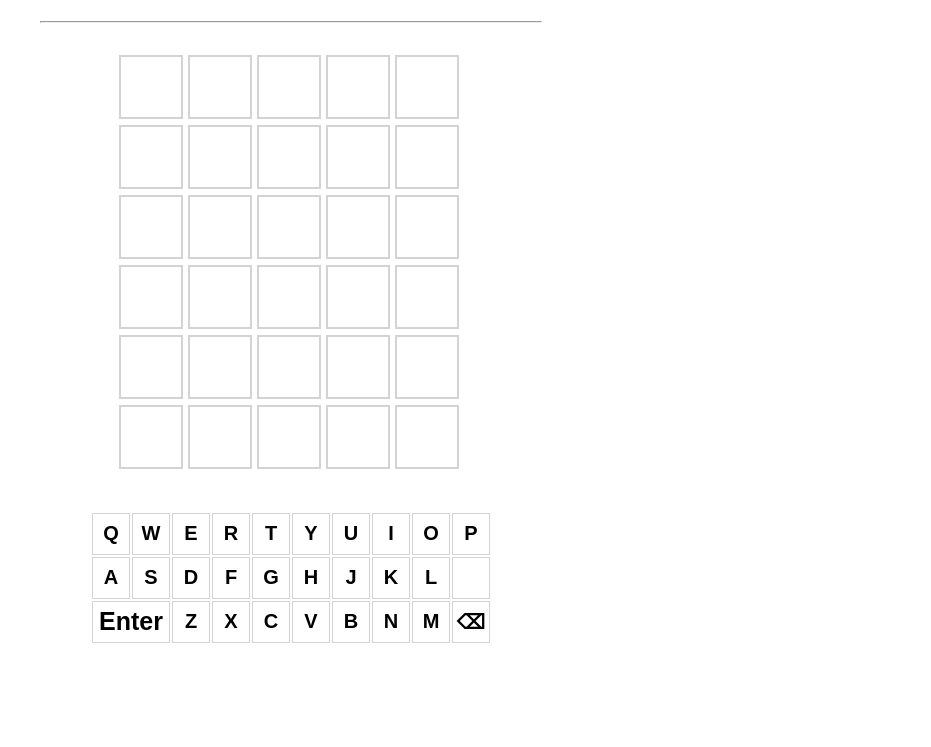
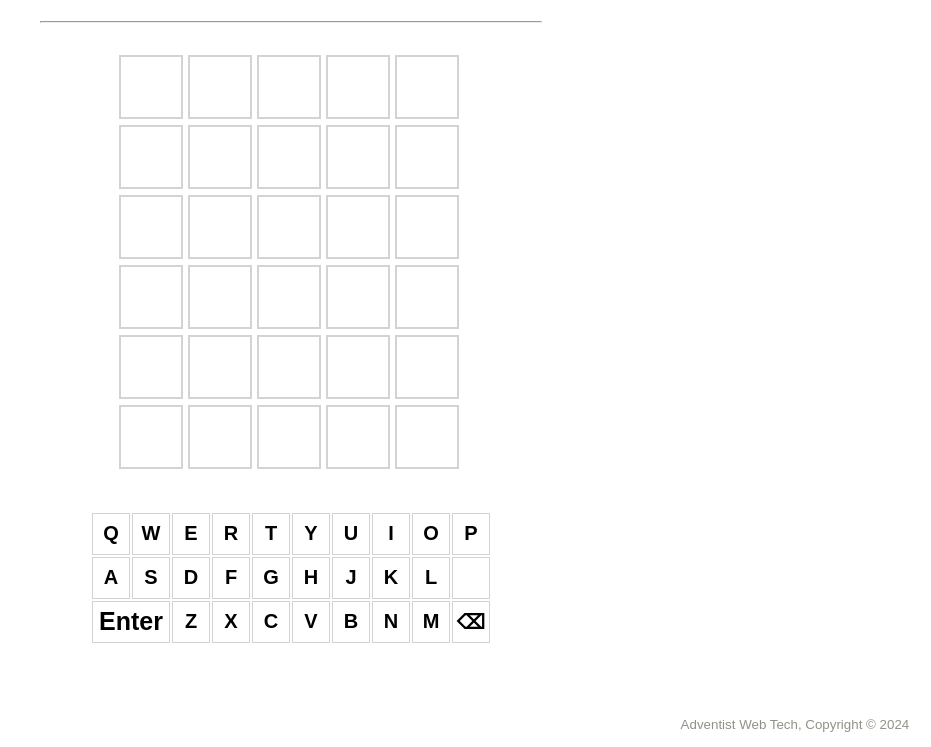
Before and after one commit to Lynx310/Wordle, a plain HTML site: page index.html in a window 1280 px wide. Shown: the part 53-800 px from the top of the page, without its empty margins (349-1280 px from the left). Drawn offline with Linux system fonts and the light colour scheme.

Commit message:
adhdisahdiklsahdsakl

```diff
--- a/Wordle.Css
+++ b/Wordle.Css
@@ -92,3 +92,9 @@ hr {
    justify-content: center;
    align-items: center;
 }
+
+   .bottom-right{
+      position: absolute;
+      bottom: 1.9%;
+      right: 1.7%;
+       }
--- a/index.html
+++ b/index.html
@@ -20,5 +20,6 @@
 
         <br>
         <h1 id="answer"></h1>
+        <small class="bottom-right"><font color="939185">Adventist Web Tech, Copyright &copy; 2024</font></small>
     </body>
 </html>
```
